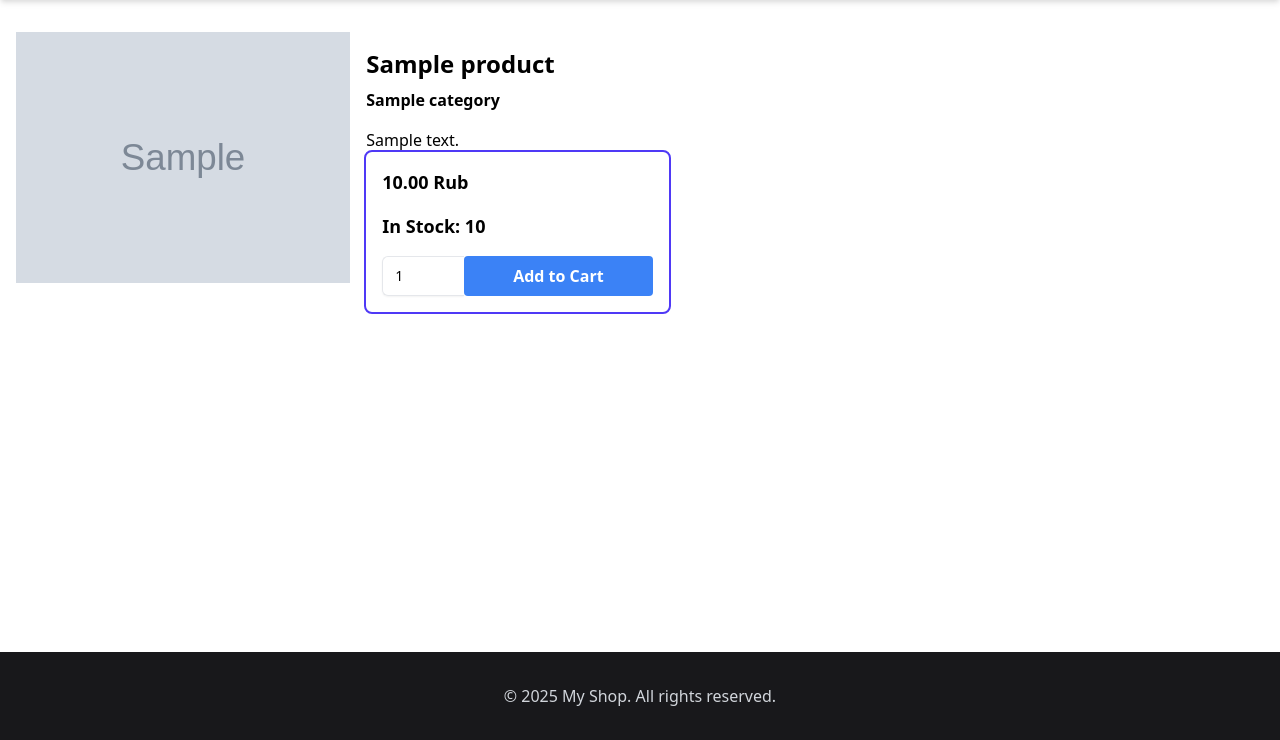
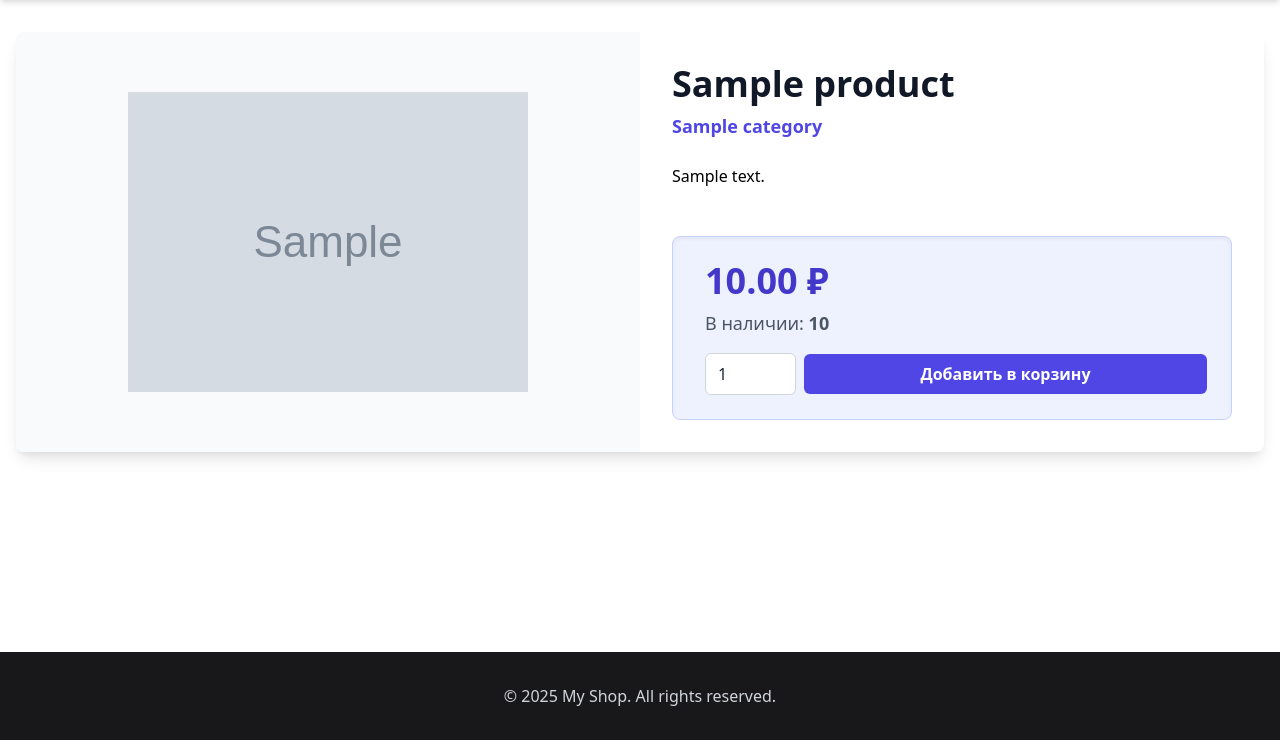
Before and after one commit to leonzag/giftshop, a Django app: a page that uses shop/templates/shop/product/detail.html in a window 1280 px wide. Shown: the part 60-800 px from the top of the page. Run offline with Django 5.2, Linux system fonts and the light colour scheme; tables that the repository leaves empty hold one stand-in row (values such as "Sample post"); grey boxes marked "Sample" are stand-in pictures; parts of the project's set-up code (start-up, migrations or seed data) failed here and were passed over.

Commit message:
~ shop: pruduct detail template: prettier style

```diff
--- a/shop/templates/shop/product/detail.html
+++ b/shop/templates/shop/product/detail.html
@@ -6,43 +6,54 @@
     {{ product.name }}
 {% endblock %}
 
-{% block content %}
-    <div class="flex flex-col md:flex-row">
-        <div class="md:w-1/2">
+{% block main %}
+    <main class="h-full container flex-grow mx-auto my-8 px-4">
+        <div class="bg-white shadow-lg rounded-lg overflow-hidden md:flex">
+            <div class="md:w-1/2 flex items-center justify-center p-6 bg-gray-50">
                 {% if product.image %}
                     <img src="{{ product.image.url }}"
                         alt="{{ product.name }}"
-                     class="w-full h-auto">
+                        class="max-w-full h-auto object-contain">
                 {% else %}
                     <img src="https://via.placeholder.com/400x300?text=No+Image"
                         alt="No Image"
-                     class="w-full h-auto">
+                        class="max-w-full h-auto object-contain max-h-96">
                 {% endif %}
             </div>
-        <div class="md:w-1/2 p-4">
-            <h2 class="text-2xl font-semibold mb-2">{{ product.name }}</h2>
-            <p class="font-bold mb-4">
+            <div class="md:w-1/2 p-8 space-y-6 flex flex-col justify-between">
+                <div>
+                    <h1 class="text-3xl md:text-4xl font-extrabold text-gray-900 mb-2">{{ product.name }}</h1>
+                    <p class="text-indigo-600 font-semibold text-lg mb-4 hover:underline">
                         <a href="{{ product.category.get_absolute_url }}">{{ product.category.name }}</a>
                     </p>
-            <p class="text-gray-700 mb-4">{{ product.description|linebreaks }}</p>
+                    <p class="text-gray-700 text-base leading-relaxed mb-6">{{ product.description|linebreaks }}</p>
+                </div>
 
                 {% if product.stock > 0 %}
-                <div class="p-4 rounded-md outline-2 outline-solid outline-indigo-600">
-                    <p class="text-lg font-bold mb-4">{{ product.price }} Rub</p>
-                    <p class="text-lg font-bold mb-4">In Stock: {{ product.stock }}</p>
+                    <div class="bg-indigo-50 border border-indigo-200 p-6 rounded-lg shadow-inner space-y-4">
+                        <div class="mx-2 space-y-2">
+                            <p class="text-4xl font-bold text-indigo-700">{{ product.price }} ₽ </p>
+                            <p class="text-lg text-gray-600">В наличии: <span class="font-bold">{{ product.stock }}</span></p>
+                        </div>
 
-                    <form action="{% url "cart:cart_add" product.id %}" method="post" class="flex flex-row">
-                        {{ cart_product_form.quantity | add_class:"flex-none bg-transparent placeholder:text-slate-400 text-slate-700 text-sm border-l border-t border-b border-slate-200 rounded-l-md pl-3 pr-3 py-2 transition duration-300 ease focus:outline-none focus:border-slate-400 hover:border-slate-300 shadow-sm focus:shadow appearance-none [&::-webkit-outer-spin-button]:appearance-none [&::-webkit-inner-spin-button]:appearance-none" }}
+                        <form action="{% url "cart:cart_add" product.id %}" method="post" class="flex items-center space-x-2">
+                            {% csrf_token %}
+
+                            {{ cart_product_form.quantity | add_class:"shrink self-stretch bg-white border border-gray-300 rounded-md py-2 px-3 text-base text-gray-800 focus:outline-none focus:ring-2 focus:ring-indigo-500 focus:border-indigo-500 appearance-none [&::-webkit-outer-spin-button]:appearance-none [&::-webkit-inner-spin-button]:appearance-none" }}
 
                             {{ cart_product_form.override }}
-                        <button type="submit" class="w-full bg-blue-500 hover:bg-blue-700 text-white font-bold py-2 px-4 rounded">Add to Cart</button>
-                        {% csrf_token %} {# Обязательный токен безопасности Django #}
 
+                            <button type="submit" class="grow bg-indigo-600 hover:bg-indigo-700 text-white font-bold py-2 px-6 rounded-md transition duration-300 ease-in-out transform hover:scale-105 focus:outline-none focus:ring-2 focus:ring-indigo-500 focus:ring-offset-2">
+                                Добавить в корзину
+                            </button>
                         </form>
                     </div>
                 {% else %}
-                <span style="color: red;">Out of Stock</span>
+                    <div class="bg-red-100 border border-red-400 text-red-700 px-4 py-3 rounded relative" role="alert">
+                        <span class="block sm:inline">Нет в наличии.</span>
+                    </div>
                 {% endif %}
             </div>
         </div>
+    </main>
 {% endblock %}
```
Lines whose indentation alone changed are shown as unchanged.
